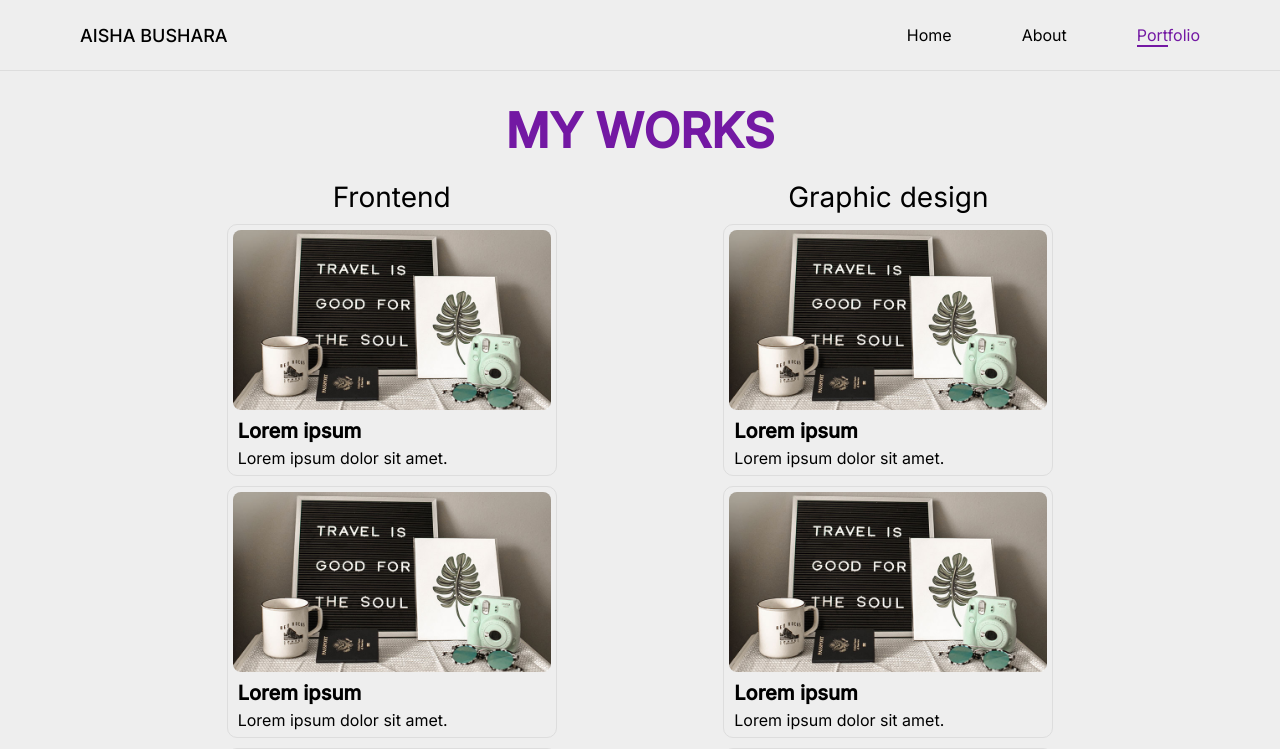
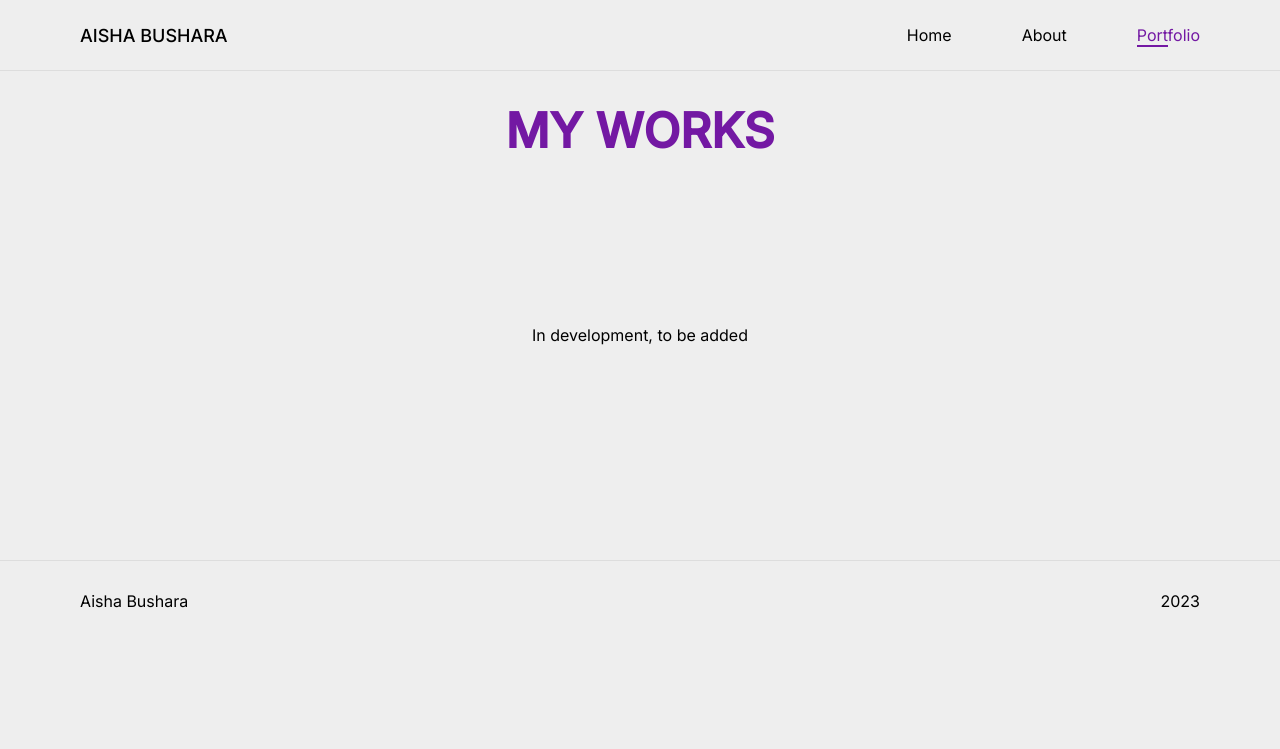
Before and after one commit to busharaA/graphic-design-portfolio, a React (Vite) app: page /portfolio in a window 1280 px wide. Shown: the top 749 px of the page. Built offline with nearby package versions, Linux system fonts and the light colour scheme.

Commit message:
Added UX/UI portfolio in About page, added TBA in Portfolio page

```diff
--- a/src/assets/styles/scss/pages/_portfolio.scss
+++ b/src/assets/styles/scss/pages/_portfolio.scss
@@ -2,6 +2,11 @@
 
 .portfolio {
     padding-top: 30px;
+
+    p {
+        text-align: center;
+        padding: 165px 0;
+    }
 
     .projects-container {
         display: flex;
@@ -19,6 +24,11 @@
 
 @media screen and (min-width: 768px) {
     .portfolio {
+
+        p {
+            padding: 155px 0;
+        }
+
         .projects-container {
             flex-direction: row;
         }
--- a/src/pages/About.tsx
+++ b/src/pages/About.tsx
@@ -11,6 +11,9 @@ const About = () => {
                 <a className="socials__icon GitHub" href="https://github.com/busharaA">
                     <i className="fa-brands fa-github"></i>
                 </a>
+                <a className="socials__icon Figma" href="https://www.figma.com/proto/mh0twHjGSCuyqpTaim1P8H/Portfolio---Aisha-Bushara?node-id=751-720&starting-point-node-id=751%253A720&t=wRp4BwEacIc2xsAf-1&scaling=scale-down-width">
+                    <i className="fa-brands fa-figma"></i>
+                </a>
             </div>
         </main>
     );
--- a/src/pages/Portfolio.tsx
+++ b/src/pages/Portfolio.tsx
@@ -1,11 +1,12 @@
-import { Link } from "react-router-dom";
-import ProjectCard from "../components/ProjectCard";
+// import { Link } from "react-router-dom";
+// import ProjectCard from "../components/ProjectCard";
 
 const Portfolio = () => {
     return (
         <main className="portfolio">
             <h2>MY WORKS</h2>
-            <div className="projects-container">
+            <p>In development, to be added</p>
+            {/* <div className="projects-container">
                 <section className="frontend-projects">
                     <h3>Frontend</h3>
                     <div className="cards-container">
@@ -34,7 +35,7 @@ const Portfolio = () => {
                         </Link>
                     </div>
                 </section>
-            </div>
+            </div> */}
         </main>
     );
 };
```
